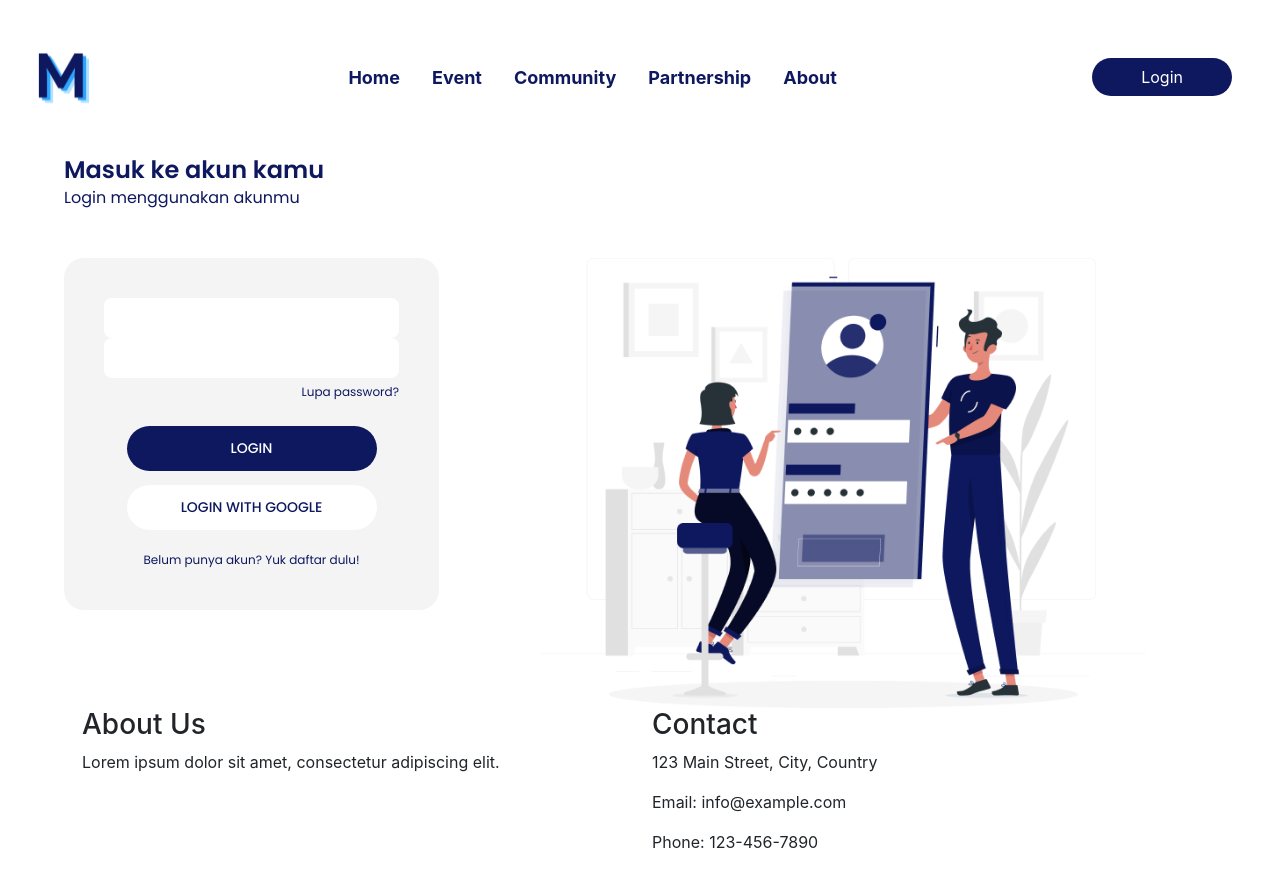
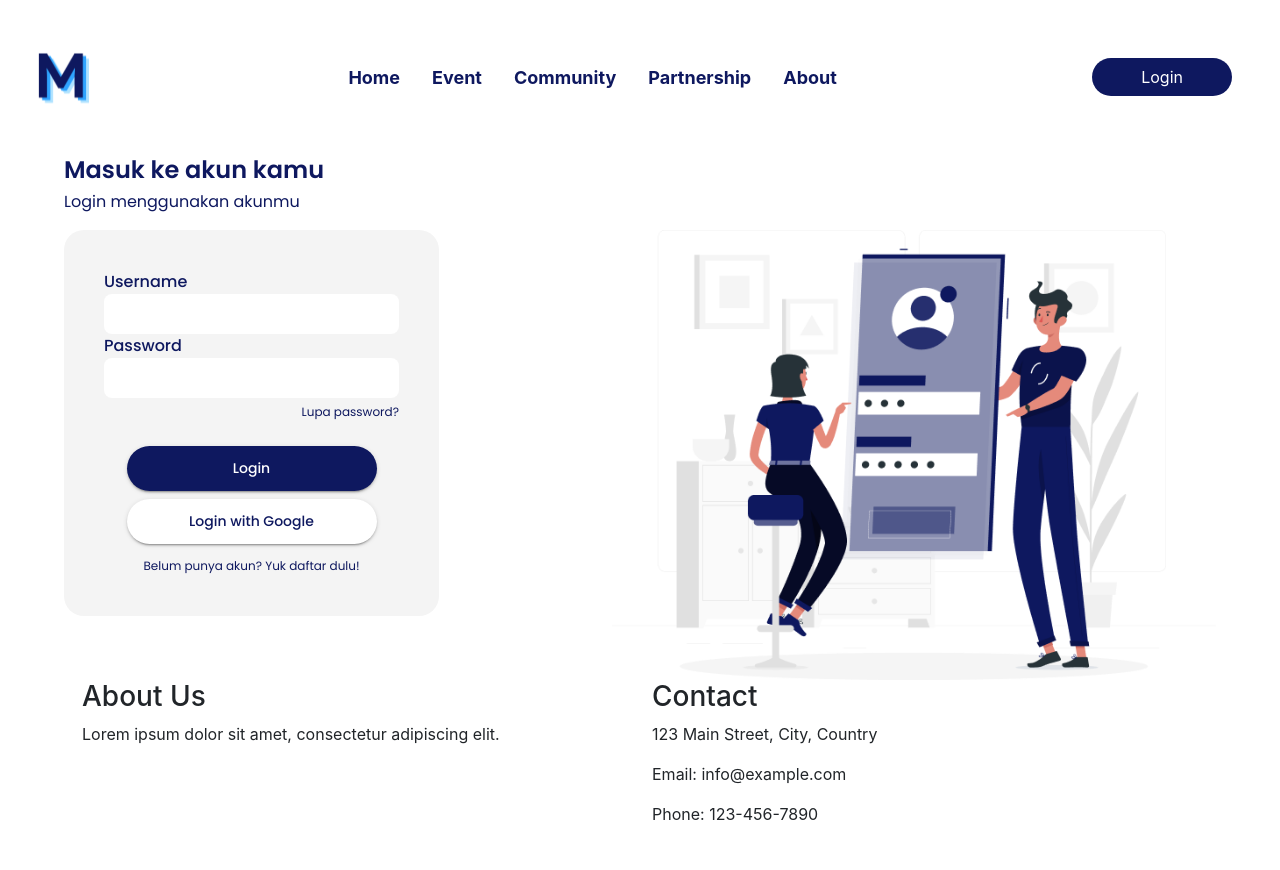
Before and after one commit to mrizalrizky/fe-mudamude-react, a React (Create React App) app: page /login in a window 1280 px wide. After the commit the page ends 842 px from the top, so only its background shows below. Built offline with nearby package versions, Linux system fonts and the light colour scheme.

Commit message:
fix auth pages and container

```diff
--- a/src/components/button/AuthSubmitButton.jsx
+++ b/src/components/button/AuthSubmitButton.jsx
@@ -1,24 +1,25 @@
 import React from "react";
-import { Box, Button, Typography } from "@mui/material";
-import { styled } from "@mui/system";
+import { Button } from "@mui/material";
 
-const StyledButton = styled(Button)({
-  width: 250,
-  height: 45,
-  borderRadius: 20,
-  backgroundColor: "#0e185f",
-  color: "white",
-  textTransform: "none",
-  "&:hover": {
-    backgroundColor: "#0e185f",
-    color: "white",
-  },
-});
-
-export default function AuthSubmitButton({ onClick }) {
+export default function AuthSubmitButton({ bgColor, children, onClick }) {
   return (
-    <StyledButton onClick={onClick} variant="contained">
-      Register
-    </StyledButton>
+    <Button
+      sx={{
+        width: 250,
+        height: 45,
+        borderRadius: 20,
+        backgroundColor: bgColor ? bgColor : "#0e185f",
+        color: bgColor ? "#0e185f" : "white",
+        textTransform: "none",
+        "&:hover": {
+          backgroundColor: bgColor ? bgColor : "#0e185f",
+          color: bgColor ? "#0e185f" : "white",
+        },
+      }}
+      onClick={onClick}
+      variant="contained"
+    >
+      {children}
+    </Button>
   );
 }
--- a/src/components/inputs/BaseInput.jsx
+++ b/src/components/inputs/BaseInput.jsx
@@ -20,16 +20,9 @@ export const BaseInput = ({
           </Typography>
         </InputLabel>
       )}
-      <Box
-        sx={{
-          width: width ? width : "auto",
-          padding: "0.25em 0.5em",
-          borderRadius: 2,
-          backgroundColor: "white",
-        }}
-      >
       <TextField
         variant="standard"
+        fullWidth
         name={name}
         type={type}
         placeholder={placeholder}
@@ -37,6 +30,8 @@ export const BaseInput = ({
         sx={{
           backgroundColor: "white",
           borderRadius: 2,
+          width: width ? width : "auto",
+          padding: "0.25em 0.5em",
         }}
         InputProps={{
           disableUnderline: true,
@@ -51,7 +46,7 @@ export const BaseInput = ({
           ),
         }}
       />
-      </Box>
+      {/* </Box> */}
     </>
   );
 };
--- a/src/components/menubar/BaseMenuBar.jsx
+++ b/src/components/menubar/BaseMenuBar.jsx
@@ -11,6 +11,7 @@ export default function BaseMenuBar({
   onPageComponentChange,
 }) {
   const [openDialog, setOpenDialog] = useState(false);
+  const isLoggedIn = localStorage.getItem("token");
 
   const handleOpenDialog = () => {
     console.log("OPEN DIALOG", openDialog);
@@ -41,7 +42,7 @@ export default function BaseMenuBar({
         );
       })}
 
-      {currentPageComponent === "USER_POSTS" && addDialog && (
+      {isLoggedIn && currentPageComponent === "USER_POSTS" && addDialog && (
         <Button onClick={handleOpenDialog} sx={{ margin: 0, padding: 0 }}>
           <img
             src={PlusCircleOutlineIcon}
--- a/src/components/menubar/SearchMenuBar.jsx
+++ b/src/components/menubar/SearchMenuBar.jsx
@@ -9,6 +9,7 @@ import { BaseInput } from "../inputs/BaseInput";
 
 export default function SearchMenuBar() {
   const [searchData, setSearchData] = useState({});
+  const isLoggedIn = localStorage.getItem("token");
 
   const handleInputChange = (e) => {
     const { name, value } = e.target;
@@ -67,6 +68,7 @@ export default function SearchMenuBar() {
         onChange={handleInputChange}
       />
 
+      {isLoggedIn && (
         <Button
           sx={{
             padding: 0,
@@ -80,6 +82,7 @@ export default function SearchMenuBar() {
             alt="Add Post"
           />
         </Button>
+      )}
     </Grid>
   );
 }
--- a/src/containers/AuthContainer/Login.jsx
+++ b/src/containers/AuthContainer/Login.jsx
@@ -1,8 +1,9 @@
 import React, { useState } from "react";
-import { Box, Button, Typography } from "@mui/material";
+import { Box, Button, Stack, Typography } from "@mui/material";
 import { BaseInput } from "../../components/inputs/BaseInput";
 import { Link } from "react-router-dom";
 import axios from "axios";
+import AuthSubmitButton from "../../components/button/AuthSubmitButton";
 
 export const Login = () => {
   const [userData, setUserData] = useState({
@@ -20,7 +21,7 @@ export const Login = () => {
       localStorage.setItem("token", response.data.data.access_token);
       localStorage.setItem("username", response.data.data.username);
       localStorage.setItem("verified_flag", response.data.data.verified_flag);
-      // window.location.assign("/");
+      window.location.assign("/");
     }
   };
 
@@ -34,24 +35,22 @@ export const Login = () => {
   };
 
   return (
-    <>
+    <Stack>
       <BaseInput
-        title="Username"
+        label="Username"
         name="username"
         type="text"
         onChange={handleInputChange}
       />
       <BaseInput
-        title="Password"
+        label="Password"
         name="password"
         type="password"
         onChange={handleInputChange}
       />
       <Box
-        component="div"
         sx={{
-          display: "flex",
-          justifyContent: "flex-end",
+          alignSelf: "end",
           marginBottom: "1.5em",
         }}
       >
@@ -61,69 +60,16 @@ export const Login = () => {
           </Typography>
         </Link>
       </Box>
-      <Box
-        component="div"
-        sx={{
-          display: "flex",
-          justifyContent: "center",
-        }}
-      >
-        <Box
-          component="div"
-          sx={{
-            width: "auto",
-            height: "auto",
-          }}
-        >
-          <Button
-            sx={{
-              width: 250,
-              height: 45,
-              borderRadius: 20,
-              backgroundColor: "#0e185f",
-              color: "white",
-              marginBottom: "1em",
-            }}
-            onClick={submitHandler}
-          >
-            Login
-          </Button>
-          <Box
-            component="div"
-            sx={{
-              width: "auto",
-              height: "auto",
-            }}
-          >
-            <Button
-              sx={{
-                width: 250,
-                height: 45,
-                borderRadius: 20,
-                backgroundColor: "white",
-                color: "#0e185f",
-              }}
-            >
-              Login with Google
-            </Button>
-          </Box>
-        </Box>
-      </Box>
-      <Box
-        component="div"
-        sx={{
-          marginTop: "1em",
-          display: "flex",
-          justifyContent: "center",
-          alignItems: "center",
-        }}
-      >
-        <a href="/register" style={{ textDecoration: "none" }}>
+
+      <Stack sx={{ gap: "0.5em", alignItems: "center" }}>
+        <AuthSubmitButton onClick={submitHandler}>Login</AuthSubmitButton>
+        <AuthSubmitButton bgColor="white">Login with Google</AuthSubmitButton>
+        <Link to="/register" style={{ textDecoration: "none" }}>
           <Typography variant="caption" color="#0e185f">
             Belum punya akun? Yuk daftar dulu!
           </Typography>
-        </a>
-      </Box>
-    </>
+        </Link>
+      </Stack>
+    </Stack>
   );
 };
--- a/src/containers/AuthContainer/Register.jsx
+++ b/src/containers/AuthContainer/Register.jsx
@@ -1,5 +1,5 @@
 import React, { useState } from "react";
-import { Box, Typography } from "@mui/material";
+import { Box, Stack, Typography } from "@mui/material";
 import AuthSubmitButton from "../../components/button/AuthSubmitButton";
 import { BaseInput } from "../../components/inputs/BaseInput";
 import { Link } from "react-router-dom";
@@ -39,33 +39,33 @@ export const Register = () => {
   };
 
   return (
-    <>
+    <Stack>
       <BaseInput
-        title="Full Name"
+        label="Full Name"
         name="full_name"
         type="text"
         onChange={handleInputChange}
       />
       <BaseInput
-        title="Username"
+        label="Username"
         name="username"
         type="text"
         onChange={handleInputChange}
       />
       <BaseInput
-        title="Email address"
+        label="Email address"
         name="email"
         type="email"
         onChange={handleInputChange}
       />
       <BaseInput
-        title="Password"
+        label="Password"
         name="password"
         type="password"
         onChange={handleInputChange}
       />
       <BaseInput
-        title="Confirm Password"
+        label="Confirm Password"
         name="repeat_password"
         type="password"
         onChange={handleInputChange}
@@ -73,9 +73,8 @@ export const Register = () => {
       <Box
         component="div"
         sx={{
-          display: "flex",
-          justifyContent: "flex-start",
-          marginBottom: "1em",
+          alignSelf: "end",
+          marginBottom: "1.5em",
         }}
       >
         <Link to="/login" style={{ textDecoration: "none" }}>
@@ -84,15 +83,9 @@ export const Register = () => {
           </Typography>
         </Link>
       </Box>
-      <Box
-        component="div"
-        sx={{
-          display: "flex",
-          justifyContent: "center",
-        }}
-      >
+      <Box sx={{ alignSelf: "center" }}>
         <AuthSubmitButton onClick={submitHandler}>Register</AuthSubmitButton>
       </Box>
-    </>
+    </Stack>
   );
 };
--- a/src/containers/CommunityContainer/TipsArticle.jsx
+++ b/src/containers/CommunityContainer/TipsArticle.jsx
@@ -15,7 +15,7 @@ export default function TipsArticle() {
 
   useEffect(() => {
     getArticleList();
-  });
+  }, []);
   return (
     <>
       <Box
--- a/src/pages/AuthPage.jsx
+++ b/src/pages/AuthPage.jsx
@@ -1,6 +1,6 @@
 import React from "react";
 import Header from "../components/Header";
-import { Box, Container, Typography } from "@mui/material";
+import { Box, Container, Grid, Stack, Typography } from "@mui/material";
 import AuthBanner from "../assets/images/auth_banner2.png";
 import Footer from "../components/Footer";
 import { Login } from "../containers/AuthContainer/Login";
@@ -13,29 +13,46 @@ const AuthPage = ({ title, description }) => {
   return (
     <>
       <Header />
-      <Container fixed>
-        <Box
+      <Container>
+        <Stack gap="1em">
+          <Stack gap="0.25em">
+            <Typography variant="h5" fontWeight={600} color="#0e185f">
+              {title}
+            </Typography>
+            <Typography variant="body1" color="#0e185f">
+              {description}
+            </Typography>
+          </Stack>
+          <Grid container sx={{ justifyContent: "space-between" }}>
+            <Grid
+              item
+              sx={{
+                width: 375,
+                height: "fit-content",
+                padding: "2.5em",
+                backgroundColor: "#f4f4f4",
+                borderRadius: 5,
+              }}
+            >
+              {currentPath === "/register" && <Register />}
+              {currentPath === "/login" && <Login />}
+              {currentPath === "/forgot-password" && <ForgotPassword />}
+            </Grid>
+            <Grid item>
+              <img height={450} src={AuthBanner} alt="Auth Banner" />
+            </Grid>
+          </Grid>
+        </Stack>
+        {/* <Box
           component="div"
           sx={{
             display: "flex",
             alignItems: "flex-start",
             justifyContent: "center",
-            // marginTop: "6.5em",
           }}
         >
           <Box component="div" sx={{ width: 375, marginRight: "2em" }}>
             <Box component="div" sx={{ marginBottom: "3em" }}>
-              <Typography
-                variant="h5"
-                sx={{ display: "inline" }}
-                fontWeight={600}
-                color="#0e185f"
-              >
-                {title}
-              </Typography>
-              <Typography variant="body1" color="#0e185f">
-                {description}
-              </Typography>
             </Box>
             <Box
               component="div"
@@ -47,9 +64,6 @@ const AuthPage = ({ title, description }) => {
                 borderRadius: 5,
               }}
             >
-              {currentPath === "/register" && <Register />}
-              {currentPath === "/login" && <Login />}
-              {currentPath === "/forgot-password" && <ForgotPassword />}
             </Box>
           </Box>
           <Box
@@ -62,9 +76,8 @@ const AuthPage = ({ title, description }) => {
               justifyContent: "center",
             }}
           >
-            <img height={450} src={AuthBanner} alt="Auth Banner" />
           </Box>
-        </Box>
+        </Box> */}
       </Container>
       <Footer />
     </>
```
Also changed, not shown: src/containers/AuthContainer/ForgotPassword.jsx (+10 -8 lines), 1 other file (tests, documents, lock files or other folders). Lines whose indentation alone changed are shown as unchanged.
